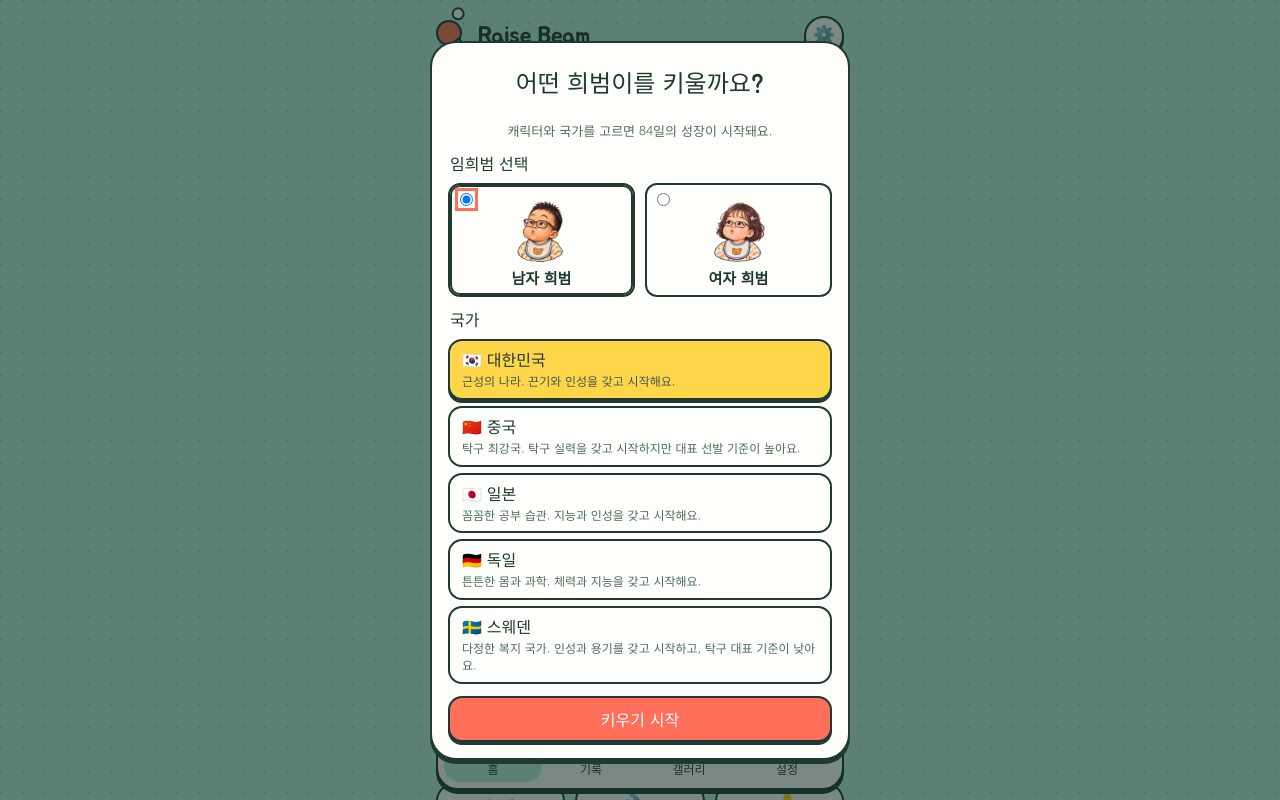
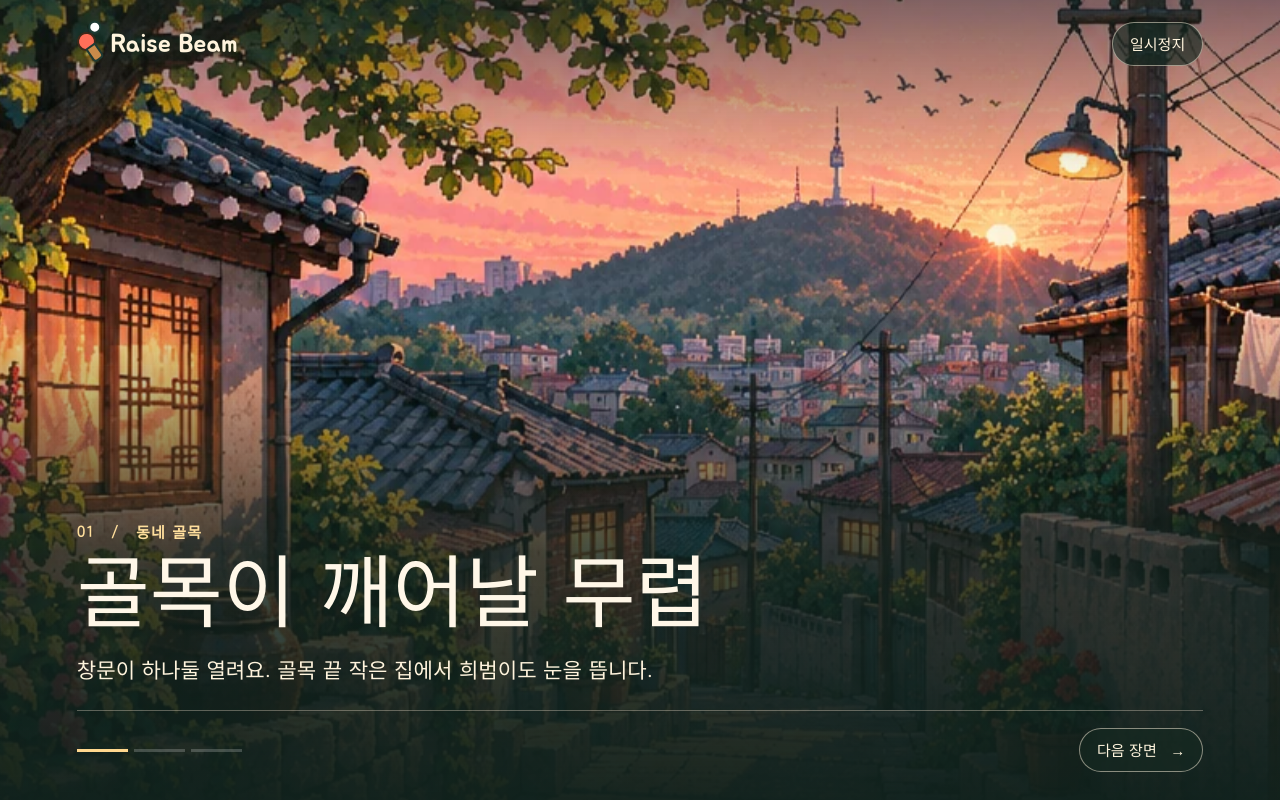
Before and after one commit to hooni9807/raise-beam, a plain HTML site: page index.html in a window 1280 px wide. Shown: the top 800 px of the page. Drawn offline with Linux system fonts and the light colour scheme.

Commit message:
Open new games with an illustrated three-scene prologue

```diff
--- a/app.js
+++ b/app.js
@@ -1,4 +1,5 @@
 import * as L from './logic.js';
+import { playPrologue } from './prologue.js';
 
 const KEY = 'raise-beam-v3';
 const DEX_KEY = 'raise-beam-endings';
@@ -371,7 +372,9 @@ function go(view) {
 }
 document.querySelectorAll('[data-go]').forEach((b) => b.addEventListener('click', () => go(b.dataset.go)));
 
+const phone = document.querySelector('.phone');
 if (state) {
+  phone.hidden = false;
   L.newUnlocks(state);
   render();
   say(greet());
@@ -380,5 +383,8 @@ if (state) {
   state = L.newGame();
   render();
   say('응애… 나는 커서 뭐가 될까?');
-  openSetup();
+  playPrologue(() => {
+    phone.hidden = false;
+    openSetup();
+  });
 }
--- a/index.html
+++ b/index.html
@@ -13,7 +13,7 @@
   <link rel="stylesheet" href="style.css">
 </head>
 <body>
-  <div class="phone">
+  <div class="phone" hidden>
     <header class="topbar">
       <h1 class="title"><span class="paddle" aria-hidden="true"></span>Raise Beam</h1>
       <button class="icon-btn" data-go="settings" aria-label="설정 열기">⚙️</button>
@@ -101,6 +101,30 @@
     </nav>
   </div>
 
+  <dialog id="prologue" aria-label="임희범 키우기 프롤로그" tabindex="-1">
+    <div class="film">
+      <div class="film-frames" aria-hidden="true"></div>
+      <div class="film-dust" aria-hidden="true"><i></i><i></i><i></i><i></i><i></i></div>
+      <div class="film-shade"></div>
+      <header class="film-header">
+        <span class="film-brand"><i class="paddle" aria-hidden="true"></i> Raise Beam</span>
+        <button type="button" id="prologuePause">일시정지</button>
+      </header>
+      <div class="film-bottom">
+        <div class="film-caption" aria-live="polite" aria-atomic="true">
+          <p class="film-location" id="prologueLocation"></p>
+          <h2 id="prologueTitle"></h2>
+          <p id="prologueLine"></p>
+        </div>
+        <footer class="film-controls">
+          <div class="film-meter" aria-label="전체 세 장면"><i></i><i></i><i></i></div>
+          <button type="button" id="prologueNext">다음 장면 <span aria-hidden="true">→</span></button>
+          <button type="button" id="prologueStart" hidden>게임 시작 <span aria-hidden="true">→</span></button>
+        </footer>
+      </div>
+    </div>
+  </dialog>
+
   <!-- 새로 키우기: 캐릭터와 국가 고르기 -->
   <dialog id="setup" class="picker">
     <form id="setupForm">
--- /dev/null
+++ b/prologue.js
@@ -0,0 +1,73 @@
+const scenes = [
+  { art: 'alley', place: '동네 골목', title: '골목이 깨어날 무렵', line: '창문이 하나둘 열려요. 골목 끝 작은 집에서 희범이도 눈을 뜹니다.' },
+  { art: 'desk', place: '희범이의 방', title: '오늘은 뭐 할까?', line: '안경 옆에 펼쳐 둔 공책. 희범이가 오늘 하고 싶은 일을 적으려고 세 칸을 그려 놨어요.' },
+  { art: 'club', place: '골목 끝 탁구장', title: '희범이의 첫날', line: '“탁, 토독.” 열린 문틈으로 공 소리가 새어 나와요. 희범이가 손을 꼭 잡아요. “우리, 같이 가 볼까?”' },
+];
+
+export function playPrologue(onStart) {
+  const dialog = document.getElementById('prologue');
+  const frames = dialog.querySelector('.film-frames');
+  const marks = dialog.querySelector('.film-meter').children;
+  const next = document.getElementById('prologueNext');
+  const start = document.getElementById('prologueStart');
+  const pause = document.getElementById('prologuePause');
+  const reduced = matchMedia('(prefers-reduced-motion: reduce)').matches;
+  let paused = reduced;
+  let index = 0;
+  let timer;
+
+  for (const scene of scenes) {
+    const image = new Image();
+    image.src = 'img/prologue/' + scene.art + '.webp';
+    image.alt = '';
+    frames.append(image);
+  }
+
+  function schedule() {
+    clearTimeout(timer);
+    if (dialog.open && !paused && !document.hidden && index < scenes.length - 1) {
+      timer = setTimeout(advance, 5200);
+    }
+  }
+
+  function show() {
+    const scene = scenes[index];
+    const last = index === scenes.length - 1;
+    Array.from(frames.children).forEach((img, i) => img.classList.toggle('on', i === index));
+    Array.from(marks).forEach((mark, i) => mark.classList.toggle('read', i <= index));
+    document.getElementById('prologueLocation').textContent = '0' + (index + 1) + '　/　' + scene.place;
+    document.getElementById('prologueTitle').textContent = scene.title;
+    document.getElementById('prologueLine').textContent = scene.line;
+    const moveFocus = last && (document.activeElement === next || document.activeElement === pause);
+    pause.hidden = last;
+    next.hidden = last;
+    start.hidden = !last;
+    if (moveFocus) start.focus();
+    schedule();
+  }
+
+  function advance() {
+    if (index < scenes.length - 1) { index++; show(); }
+  }
+
+  function updatePause() {
+    dialog.classList.toggle('still', paused);
+    pause.textContent = paused ? '자동 재생' : '일시정지';
+    schedule();
+  }
+
+  next.onclick = advance;
+  pause.onclick = () => { paused = !paused; updatePause(); };
+  dialog.oncancel = event => event.preventDefault();
+  start.onclick = () => {
+    clearTimeout(timer);
+    document.removeEventListener('visibilitychange', schedule);
+    dialog.close();
+    onStart();
+  };
+  dialog.showModal();
+  dialog.focus();
+  document.addEventListener('visibilitychange', schedule);
+  updatePause();
+  show();
+}
--- a/style.css
+++ b/style.css
@@ -328,3 +328,53 @@ legend { font-family: var(--display); font-size: 16px; margin-bottom: 6px; }
 .character-options label:has(:checked) { box-shadow: inset 0 0 0 2px currentColor; }
 .character-options input { position: absolute; top: 5px; left: 5px; }
 .character-options img { width: 76px; height: 76px; }
+
+/* 프롤로그는 게임판을 열기 전, 한 화면을 온전히 한 장면에 쓴다. */
+#prologue {
+  position: fixed; inset: 0; width: 100%; max-width: none; height: 100dvh; max-height: none;
+  padding: 0; margin: 0; border: 0; border-radius: 0; box-shadow: none;
+  background: #132422; color: #fff4dd; text-align: left; animation: none;
+}
+#prologue::backdrop { background: #132422; }
+.film { position: relative; isolation: isolate; min-height: 100%; display: flex; flex-direction: column; justify-content: space-between; }
+.film-frames, .film-shade { position: absolute; inset: 0; overflow: hidden; z-index: -1; }
+.film-frames img {
+  width: 100%; height: 100%; position: absolute; inset: 0; object-fit: cover; opacity: 0;
+  transition: opacity .85s ease; transform: scale(1.055);
+}
+.film-frames img.on { opacity: 1; animation: opening-pan 12s ease-out both; }
+@keyframes opening-pan { from { transform: scale(1.055) translateX(-.7%); } to { transform: scale(1.005); } }
+#prologue.still img { animation-play-state: paused; }
+.film-shade { background: linear-gradient(180deg, #14241e87 0%, transparent 22%, transparent 39%, #10211cc7 69%, #10211cf7 100%); }
+.film-header, .film-bottom { width: min(100%, 1440px); margin-inline: auto; padding-inline: clamp(24px, 6vw, 96px); }
+.film-header { padding-block: max(22px, env(safe-area-inset-top)); display: flex; justify-content: space-between; align-items: center; }
+.film-brand { display: inline-flex; align-items: center; gap: 9px; font: 26px var(--display); text-shadow: 0 1px 6px #182619; }
+.film-brand .paddle { display: inline-block; width: 19px; height: 19px; border-color: #40281a; }
+#prologuePause, #prologueNext { background: #152922aa; border: 1px solid #fff4dd80; color: #fff4dd; border-radius: 24px; padding: 9px 17px; min-height: 44px; }
+.film-bottom { padding-top: 88px; padding-bottom: max(28px, env(safe-area-inset-bottom)); }
+.film-location { font-weight: bold; color: #ffdf9d; letter-spacing: .09em; }
+#prologueTitle { font-size: clamp(40px, 6.2vw, 84px); line-height: 1.16; margin: 8px 0; color: #fff7e8; }
+#prologueLine { max-width: 34em; font-size: clamp(16px, 1.65vw, 23px); line-height: 1.62; word-break: keep-all; }
+.film-controls { display: flex; align-items: center; justify-content: space-between; gap: 16px; padding-top: 17px; margin-top: 24px; border-top: 1px solid #fdefd852; }
+.film-meter { display: flex; gap: 6px; }
+.film-meter i { width: clamp(23px, 4vw, 64px); height: 3px; background: #fff3; }
+.film-meter .read { background: #ffd78e; }
+#prologueStart { border: 0; border-radius: 24px; min-height: 44px; background: #ffe1a1; color: #233527; padding: 9px 22px; font-size: 18px; }
+.film-controls button span { margin-left: 9px; }
+@media (max-width: 580px) {
+  .film-frames img { object-position: 56% center; }
+  .film-shade { background: linear-gradient(180deg,#15231e75,transparent 21%,transparent 35%,#11221bdb 71%,#11221b 100%); }
+}
+@media (prefers-reduced-motion: reduce) {
+  .film-frames img, .film-frames img.on { animation: none; transition: none; transform: none; }
+}
+
+.film-dust { position: absolute; z-index: -1; inset: 0; overflow: hidden; pointer-events: none; }
+.film-dust i { position: absolute; left: 22%; top: 40%; width: 3px; height: 3px; border-radius: 50%; background: #ffe1a2; box-shadow: 0 0 7px #ffd388; opacity: 0; animation: dust-drift 7s linear infinite; }
+.film-dust i:nth-child(2) { left: 41%; top: 31%; animation-delay: -3s; }
+.film-dust i:nth-child(3) { left: 65%; top: 46%; animation-delay: -5s; }
+.film-dust i:nth-child(4) { left: 81%; top: 26%; animation-delay: -2s; }
+.film-dust i:nth-child(5) { left: 54%; top: 56%; animation-delay: -6s; }
+@keyframes dust-drift { 0% { opacity: 0; } 30%, 65% { opacity: .65; } 100% { opacity: 0; transform: translate(25px,-36px); } }
+#prologue.still .film-dust i { animation-play-state: paused; }
+@media (prefers-reduced-motion: reduce) { .film-dust { display: none; } }
```
Also changed, not shown: img/prologue/alley.webp (added), img/prologue/club.webp (added), img/prologue/desk.webp (added), 1 other file.
